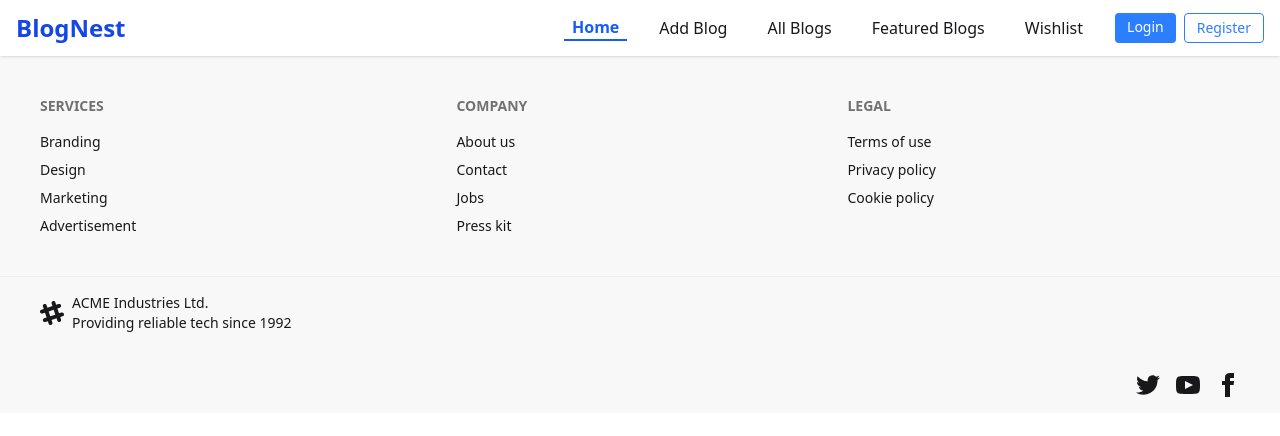
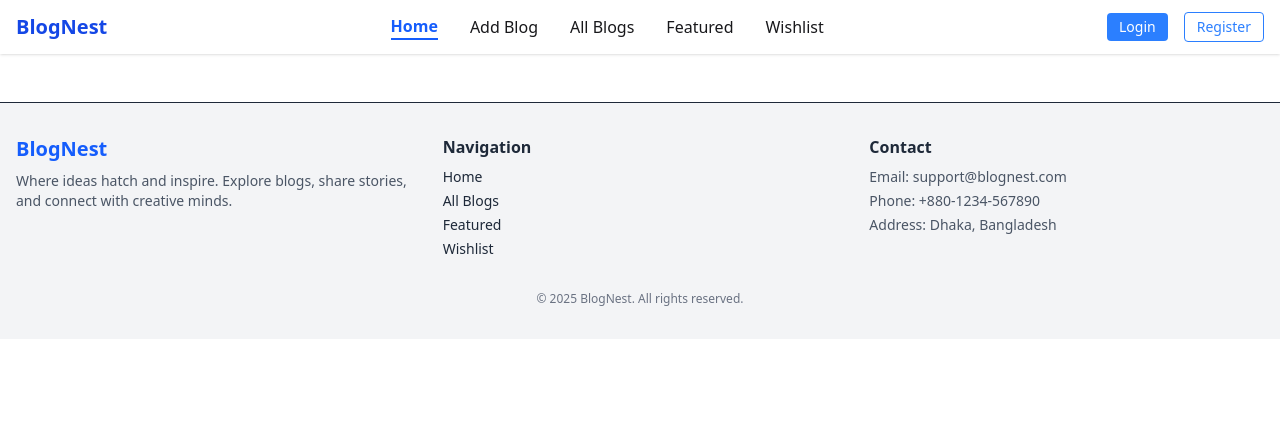
Before and after one commit to SR-iMrAN/BlogNest, a React (Vite) app: page / in a window 1280 px wide. Shown: the top 436 px of the page. Built offline with nearby package versions, Linux system fonts and the light colour scheme.

Commit message:
Added Footer

```diff
--- a/src/components/footer.jsx
+++ b/src/components/footer.jsx
@@ -1,89 +1,41 @@
-import React from 'react';
+import { Link } from 'react-router-dom';
 
-const footer = () => {
-    return (
+const Footer = () => {
+  return (
+    <footer className="bg-gray-100 text-gray-800 py-8 mt-12 border-t">
+      <div className="max-w-7xl mx-auto px-4 grid grid-cols-1 md:grid-cols-3 gap-8">
         <div>
-            <footer class="footer sm:footer-horizontal bg-base-200 text-base-content p-10">
-  <nav>
-    <h6 class="footer-title">Services</h6>
-    <a class="link link-hover">Branding</a>
-    <a class="link link-hover">Design</a>
-    <a class="link link-hover">Marketing</a>
-    <a class="link link-hover">Advertisement</a>
-  </nav>
-  <nav>
-    <h6 class="footer-title">Company</h6>
-    <a class="link link-hover">About us</a>
-    <a class="link link-hover">Contact</a>
-    <a class="link link-hover">Jobs</a>
-    <a class="link link-hover">Press kit</a>
-  </nav>
-  <nav>
-    <h6 class="footer-title">Legal</h6>
-    <a class="link link-hover">Terms of use</a>
-    <a class="link link-hover">Privacy policy</a>
-    <a class="link link-hover">Cookie policy</a>
-  </nav>
-</footer>
-<footer class="footer bg-base-200 text-base-content border-base-300 border-t px-10 py-4">
-  <aside class="grid-flow-col items-center">
-    <svg
-      width="24"
-      height="24"
-      viewBox="0 0 24 24"
-      xmlns="http://www.w3.org/2000/svg"
-      fill-rule="evenodd"
-      clip-rule="evenodd"
-      class="fill-current">
-      <path
-        d="M22.672 15.226l-2.432.811.841 2.515c.33 1.019-.209 2.127-1.23 2.456-1.15.325-2.148-.321-2.463-1.226l-.84-2.518-5.013 1.677.84 2.517c.391 1.203-.434 2.542-1.831 2.542-.88 0-1.601-.564-1.86-1.314l-.842-2.516-2.431.809c-1.135.328-2.145-.317-2.463-1.229-.329-1.018.211-2.127 1.231-2.456l2.432-.809-1.621-4.823-2.432.808c-1.355.384-2.558-.59-2.558-1.839 0-.817.509-1.582 1.327-1.846l2.433-.809-.842-2.515c-.33-1.02.211-2.129 1.232-2.458 1.02-.329 2.13.209 2.461 1.229l.842 2.515 5.011-1.677-.839-2.517c-.403-1.238.484-2.553 1.843-2.553.819 0 1.585.509 1.85 1.326l.841 2.517 2.431-.81c1.02-.33 2.131.211 2.461 1.229.332 1.018-.21 2.126-1.23 2.456l-2.433.809 1.622 4.823 2.433-.809c1.242-.401 2.557.484 2.557 1.838 0 .819-.51 1.583-1.328 1.847m-8.992-6.428l-5.01 1.675 1.619 4.828 5.011-1.674-1.62-4.829z"></path>
-    </svg>
-    <p>
-      ACME Industries Ltd.
-      <br />
-      Providing reliable tech since 1992
-    </p>
-  </aside>
-  <nav class="md:place-self-center md:justify-self-end">
-    <div class="grid grid-flow-col gap-4">
-      <a>
-        <svg
-          xmlns="http://www.w3.org/2000/svg"
-          width="24"
-          height="24"
-          viewBox="0 0 24 24"
-          class="fill-current">
-          <path
-            d="M24 4.557c-.883.392-1.832.656-2.828.775 1.017-.609 1.798-1.574 2.165-2.724-.951.564-2.005.974-3.127 1.195-.897-.957-2.178-1.555-3.594-1.555-3.179 0-5.515 2.966-4.797 6.045-4.091-.205-7.719-2.165-10.148-5.144-1.29 2.213-.669 5.108 1.523 6.574-.806-.026-1.566-.247-2.229-.616-.054 2.281 1.581 4.415 3.949 4.89-.693.188-1.452.232-2.224.084.626 1.956 2.444 3.379 4.6 3.419-2.07 1.623-4.678 2.348-7.29 2.04 2.179 1.397 4.768 2.212 7.548 2.212 9.142 0 14.307-7.721 13.995-14.646.962-.695 1.797-1.562 2.457-2.549z"></path>
-        </svg>
-      </a>
-      <a>
-        <svg
-          xmlns="http://www.w3.org/2000/svg"
-          width="24"
-          height="24"
-          viewBox="0 0 24 24"
-          class="fill-current">
-          <path
-            d="M19.615 3.184c-3.604-.246-11.631-.245-15.23 0-3.897.266-4.356 2.62-4.385 8.816.029 6.185.484 8.549 4.385 8.816 3.6.245 11.626.246 15.23 0 3.897-.266 4.356-2.62 4.385-8.816-.029-6.185-.484-8.549-4.385-8.816zm-10.615 12.816v-8l8 3.993-8 4.007z"></path>
-        </svg>
-      </a>
-      <a>
-        <svg
-          xmlns="http://www.w3.org/2000/svg"
-          width="24"
-          height="24"
-          viewBox="0 0 24 24"
-          class="fill-current">
-          <path
-            d="M9 8h-3v4h3v12h5v-12h3.642l.358-4h-4v-1.667c0-.955.192-1.333 1.115-1.333h2.885v-5h-3.808c-3.596 0-5.192 1.583-5.192 4.615v3.385z"></path>
-        </svg>
-      </a>
-    </div>
-  </nav>
-</footer>
+          <h2 className="text-xl font-semibold text-blue-600 mb-2">BlogNest</h2>
+          <p className="text-sm text-gray-600">
+            Where ideas hatch and inspire. Explore blogs, share stories, and connect with creative minds.
+          </p>
         </div>
-    );
+
+        <div>
+          <h3 className="text-md font-semibold mb-2">Navigation</h3>
+          <ul className="space-y-1 text-sm">
+            <li><Link to="/" className="hover:text-blue-600">Home</Link></li>
+            <li><Link to="/all-blogs" className="hover:text-blue-600">All Blogs</Link></li>
+            <li><Link to="/featured" className="hover:text-blue-600">Featured</Link></li>
+            <li><Link to="/wishlist" className="hover:text-blue-600">Wishlist</Link></li>
+          </ul>
+        </div>
+
+        <div>
+          <h3 className="text-md font-semibold mb-2">Contact</h3>
+          <ul className="text-sm text-gray-600 space-y-1">
+            <li>Email: support@blognest.com</li>
+            <li>Phone: +880-1234-567890</li>
+            <li>Address: Dhaka, Bangladesh</li>
+          </ul>
+        </div>
+      </div>
+
+      <div className="text-center text-xs text-gray-500 mt-8">
+        &copy; {new Date().getFullYear()} BlogNest. All rights reserved.
+      </div>
+    </footer>
+  );
 };
 
-export default footer;
+export default Footer;
--- a/src/components/navbar.jsx
+++ b/src/components/navbar.jsx
@@ -7,15 +7,11 @@ import { FiMenu, FiX } from 'react-icons/fi';
 const Navbar = () => {
   const [menuOpen, setMenuOpen] = useState(false);
 
-  // 🔒 Authentication Context Placeholder
   // const { user, logOut } = useContext(AuthContext);
-  const user = null; // 🔒 TEMPORARY PLACEHOLDER FOR DEMO
+  const user = null;
 
   const handleLogout = () => {
-    // 🔒 Implement logout logic when auth is ready
-    // logOut()
-    //   .then(() => {})
-    //   .catch(err => console.error(err));
+    // logOut().then(() => {}).catch(() => {});
   };
 
   const navLinks = (
@@ -23,7 +19,7 @@ const Navbar = () => {
       <NavLink
         to="/"
         className={({ isActive }) =>
-          isActive ? 'text-blue-600 font-semibold border-b-2 border-blue-600 px-2' : 'hover:text-blue-600 px-2'
+          isActive ? 'text-blue-600 font-semibold border-b-2 border-blue-600' : 'hover:text-blue-600'
         }
       >
         Home
@@ -31,7 +27,7 @@ const Navbar = () => {
       <NavLink
         to="/add-blog"
         className={({ isActive }) =>
-          isActive ? 'text-blue-600 font-semibold border-b-2 border-blue-600 px-2' : 'hover:text-blue-600 px-2'
+          isActive ? 'text-blue-600 font-semibold border-b-2 border-blue-600' : 'hover:text-blue-600'
         }
       >
         Add Blog
@@ -39,7 +35,7 @@ const Navbar = () => {
       <NavLink
         to="/all-blogs"
         className={({ isActive }) =>
-          isActive ? 'text-blue-600 font-semibold border-b-2 border-blue-600 px-2' : 'hover:text-blue-600 px-2'
+          isActive ? 'text-blue-600 font-semibold border-b-2 border-blue-600' : 'hover:text-blue-600'
         }
       >
         All Blogs
@@ -47,15 +43,15 @@ const Navbar = () => {
       <NavLink
         to="/featured"
         className={({ isActive }) =>
-          isActive ? 'text-blue-600 font-semibold border-b-2 border-blue-600 px-2' : 'hover:text-blue-600 px-2'
+          isActive ? 'text-blue-600 font-semibold border-b-2 border-blue-600' : 'hover:text-blue-600'
         }
       >
-        Featured Blogs
+        Featured
       </NavLink>
       <NavLink
         to="/wishlist"
         className={({ isActive }) =>
-          isActive ? 'text-blue-600 font-semibold border-b-2 border-blue-600 px-2' : 'hover:text-blue-600 px-2'
+          isActive ? 'text-blue-600 font-semibold border-b-2 border-blue-600' : 'hover:text-blue-600'
         }
       >
         Wishlist
@@ -66,15 +62,15 @@ const Navbar = () => {
   return (
     <nav className="bg-white shadow sticky top-0 z-50">
       <div className="max-w-7xl mx-auto px-4 py-3 flex justify-between items-center">
-        <Link to="/" className="text-2xl font-bold text-blue-700">BlogNest</Link>
+        <Link to="/" className="text-xl font-bold text-blue-700">BlogNest</Link>
 
-        {/* Desktop Menu */}
-        <div className="hidden md:flex gap-6 items-center">
+        <div className="hidden md:flex items-center justify-center gap-8">
           {navLinks}
+        </div>
 
+        <div className="hidden md:flex items-center gap-4">
           {user ? (
-            <div className="flex items-center gap-4">
-              {/* 🔒 user.photoURL can be used here */}
+            <>
               <img
                 src="https://i.ibb.co/8d8hKt3/default-avatar.png"
                 alt="Profile"
@@ -86,9 +82,9 @@ const Navbar = () => {
               >
                 Logout
               </button>
-            </div>
+            </>
           ) : (
-            <div className="flex gap-2">
+            <>
               <Link
                 to="/login"
                 className="text-sm bg-blue-500 text-white px-3 py-1 rounded hover:bg-blue-600"
@@ -101,34 +97,36 @@ const Navbar = () => {
               >
                 Register
               </Link>
-            </div>
+            </>
           )}
         </div>
 
-        {/* Mobile Toggle Button */}
-        <button onClick={() => setMenuOpen(!menuOpen)} className="md:hidden">
-          {menuOpen ? <FiX size={24} /> : <FiMenu size={24} />}
-        </button>
+        <div className="md:hidden">
+          <button onClick={() => setMenuOpen(!menuOpen)}>
+            {menuOpen ? <FiX size={24} /> : <FiMenu size={24} />}
+          </button>
+        </div>
       </div>
 
-      {/* Mobile Menu */}
       {menuOpen && (
         <div className="md:hidden px-4 pb-4 flex flex-col gap-3">
           {navLinks}
           {user ? (
-            <div className="flex items-center gap-3">
-              <img
-                src="https://i.ibb.co/8d8hKt3/default-avatar.png"
-                alt="Profile"
-                className="w-8 h-8 rounded-full"
-              />
-              <button
-                onClick={handleLogout}
-                className="text-sm bg-blue-600 text-white px-3 py-1 rounded hover:bg-blue-700"
-              >
-                Logout
-              </button>
-            </div>
+            <>
+              <div className="flex items-center gap-2">
+                <img
+                  src="https://i.ibb.co/8d8hKt3/default-avatar.png"
+                  alt="Profile"
+                  className="w-8 h-8 rounded-full"
+                />
+                <button
+                  onClick={handleLogout}
+                  className="text-sm bg-blue-600 text-white px-3 py-1 rounded hover:bg-blue-700"
+                >
+                  Logout
+                </button>
+              </div>
+            </>
           ) : (
             <>
               <Link
```
